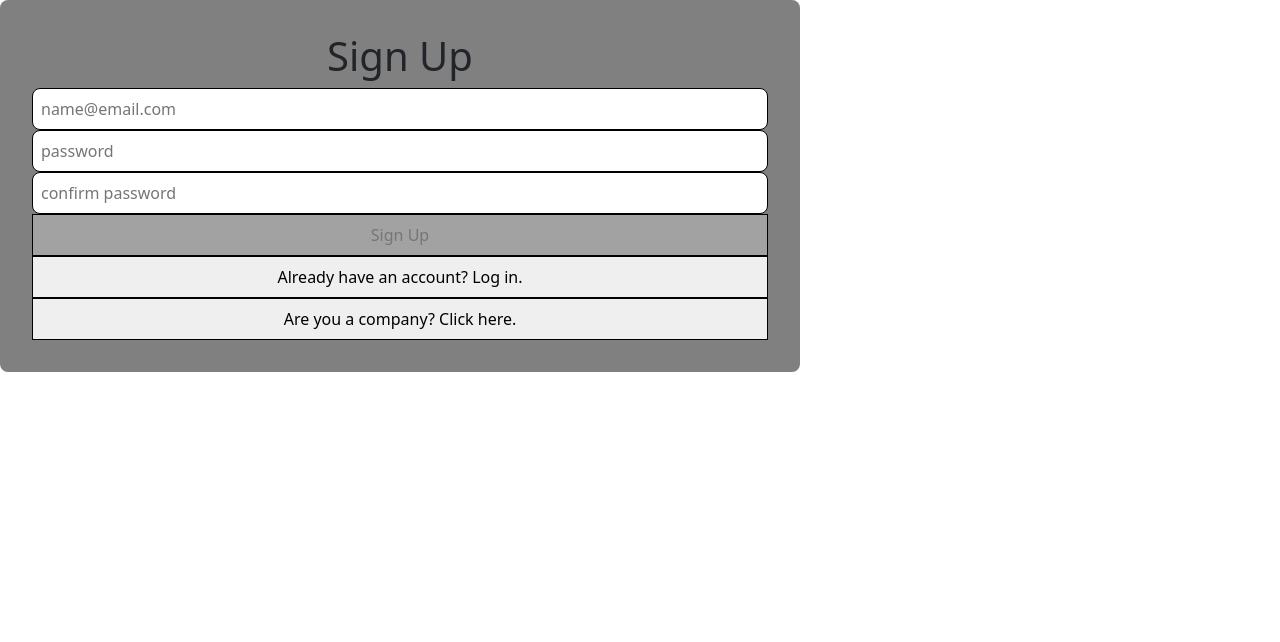
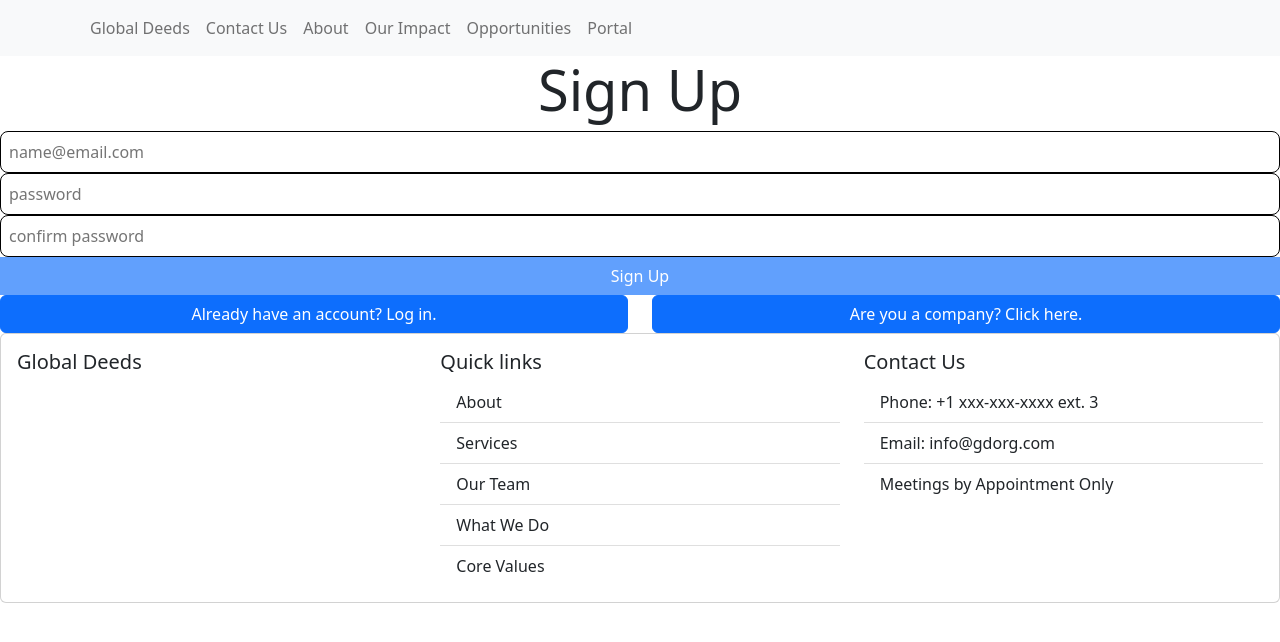
Before and after one commit to kaibrown28/Latinx-22-team-7, a React (Create React App) app in the folder frontend/global-deeds-portal/: page /signup in a window 1280 px wide. Shown: the top 642 px of the page. Built offline with nearby package versions, Linux system fonts and the light colour scheme.

Commit message:
started the student sign-up page

```diff
--- a/frontend/global-deeds-portal/src/pages/StudentSignUp.js
+++ b/frontend/global-deeds-portal/src/pages/StudentSignUp.js
@@ -2,6 +2,12 @@ import { useState } from 'react';
 import { useNavigate } from 'react-router-dom';
 import { useToken } from '../auth/useToken';
 import axios from 'axios'
+import { Header } from '../components/Header';
+import { Footer } from '../components/Footer';
+import Button from 'react-bootstrap/Button';
+import Form from 'react-bootstrap/Form';
+import Row from 'react-bootstrap/Row';
+import Col from 'react-bootstrap/Col';
 
 export const StudentSignUp = () => {
 //state for error messages for wrong credentials
@@ -33,22 +39,60 @@ export const StudentSignUp = () => {
        }
 
     return (
-        <div className="content-container">
-            <h1>Sign Up</h1>
+        <>
+        <Header />
+            <div>
+                <h1 class="lead display-4">Sign Up</h1>
                 {/* displays a div when wrong credentials entered */}
                 {errorMessage && <div className="fail">{errorMessage}</div>}
+            </div>
+        <Form class="mx-3 my-3">
+            <Row>
+                <Form.Group>
+                    <input value={emailValue} onChange={event => setEmailValue(event.target.value)}placeholder="name@email.com" />
+                </Form.Group>
+            </Row>
+            <Row>
+                <Form.Group>
+                    <input value={passwordValue} onChange={event => setPasswordValue(event.target.value)} type="password" placeholder="password" />
+                </Form.Group>
+            </Row>
+            <Row>
+                <Form.Group>
+                    <input value={confirmPasswordValue} onChange={event => setConfirmPasswordValue(event.target.value)} type="password" placeholder="confirm password" />
+                </Form.Group>
+            </Row>
+            <Row>
+                <Form.Group>
 
-            <input value={emailValue} onChange={event => setEmailValue(event.target.value)}placeholder="name@email.com" />
-            <input value={passwordValue} onChange={event => setPasswordValue(event.target.value)} type="password" placeholder="password" />
-            <input value={confirmPasswordValue} onChange={event => setConfirmPasswordValue(event.target.value)} type="password" placeholder="confirm password" />
-            <button
+                </Form.Group>
+            </Row>
+            <Row>
+                <Button
                 disabled={
                     !emailValue || !passwordValue ||
                     passwordValue !== confirmPasswordValue
                 }
-            onClick={onSignUpClicked}>Sign Up</button>
-            <button onClick={navigateToLogIn} >Already have an account? Log in.</button>
-            <button onClick={navigateToCompanySignUp}>Are you a company? Click here.</button>
-        </div>
+                onClick={onSignUpClicked}>Sign Up</Button>
+            </Row>
+            <Row>
+                <Col>
+                    <Button onClick={navigateToLogIn} >Already have an account? Log in.</Button>
+                </Col>
+                <Col>
+                    <Button onClick={navigateToCompanySignUp}>Are you a company? Click here.</Button>
+                </Col>
+            </Row>
+
+
+
+
+
+
+
+        </Form>
+
+        <Footer />
+        </>
     );
 }
```
Also changed, not shown: frontend/global-deeds-portal/src/components/PortalHeader.js (added, +25 -0 lines). Lines whose indentation alone changed are shown as unchanged.
